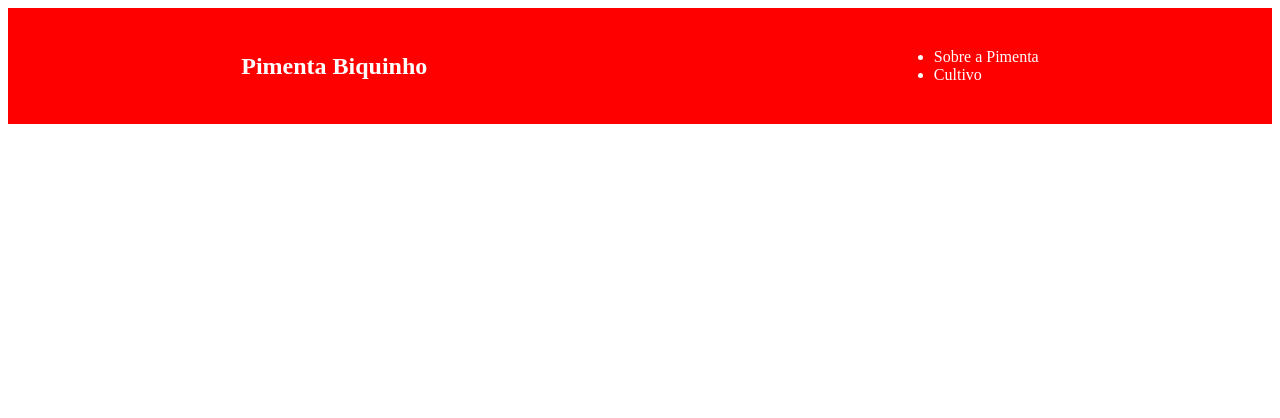
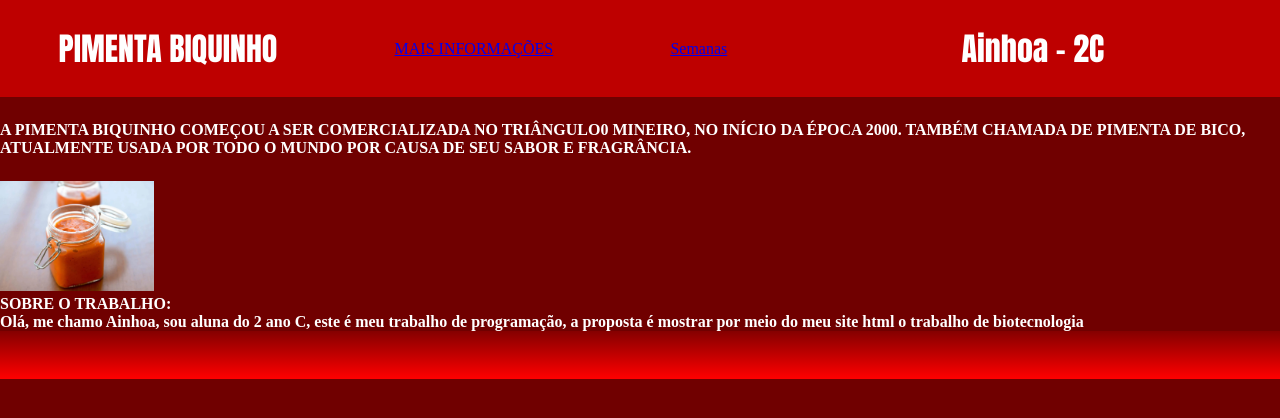
Before and after one commit to nonoa0707/SITE_2Cc, a plain HTML site: page index.html in a window 1280 px wide. Drawn offline with Linux system fonts and the light colour scheme; files that its build step writes are made by us from their sources.

Commit message:
Update index.html

```diff
--- a/index.html
+++ b/index.html
@@ -1,26 +1,34 @@
 <!DOCTYPE html>
-<html lang="en">
+<html lang="pt-br">
 <head>
     <meta charset="UTF-8">
+    <meta http-equiv="X-UA-Compatible" content="IE-edge"
     <meta name="viewport" content="width=device-width, initial-scale=1.0">
     <title>Document</title>
-    <link rel="stylesheet" href="style.css">
+    <link rel="stylesheet" href="styles.css">
 </head>
-
 <body>
 
     <header class="cabecalho">
-        <center>
-            <h2>Pimenta Biquinho</h2>
-        </center>
+        <h1>PIMENTA BIQUINHO</h1>
+        <a class="botão" href="https://summitagro.estadao.com.br/noticias-do-campo/pimenta-biquinho-beneficios-e-tecnicas-de-cultivo/"> MAIS INFORMAÇÕES</a>
+        <a class="botão" href= "index2.html"> Semanas </a>
+        <p><h1>Ainhoa - 2C</h1></p>
+        </header>
+        <div class="receitas">
+            <p class="escola-paragrafo-2"><b> A PIMENTA BIQUINHO COMEÇOU A SER COMERCIALIZADA NO TRIÂNGULO0 MINEIRO, NO INÍCIO DA ÉPOCA 2000. TAMBÉM CHAMADA DE PIMENTA DE BICO, ATUALMENTE USADA POR TODO O MUNDO POR CAUSA DE SEU SABOR E FRAGRÂNCIA. </b> </p>
+    <ul class="cabecalho-lista-item">
+        <img class="cabecalho-imagem" src="d84754fe-1649-4c2f-94be-d981df98ada9.jpg" alt="">
+                <p><b class="cabecalho-lista-item">SOBRE O TRABALHO:</b>
+                    <p><b>Olá, me chamo Ainhoa, sou aluna do 2 ano C, este é meu trabalho de programação, a proposta é mostrar por meio do meu site html o trabalho de biotecnologia </b></p>
+</ul>
+    </div>
 
-        <ul>
-        <li>Sobre a Pimenta</li>
-        <li> Cultivo</li>
-        </ul>
-    </header>
+    <section class="escola">
+<div class="escola-conteudo-texto">
+    <p class="escola-paragrafo-1"> </p>
 
-
-
+</div>
+    </section>
 </body>
 </html>
```
